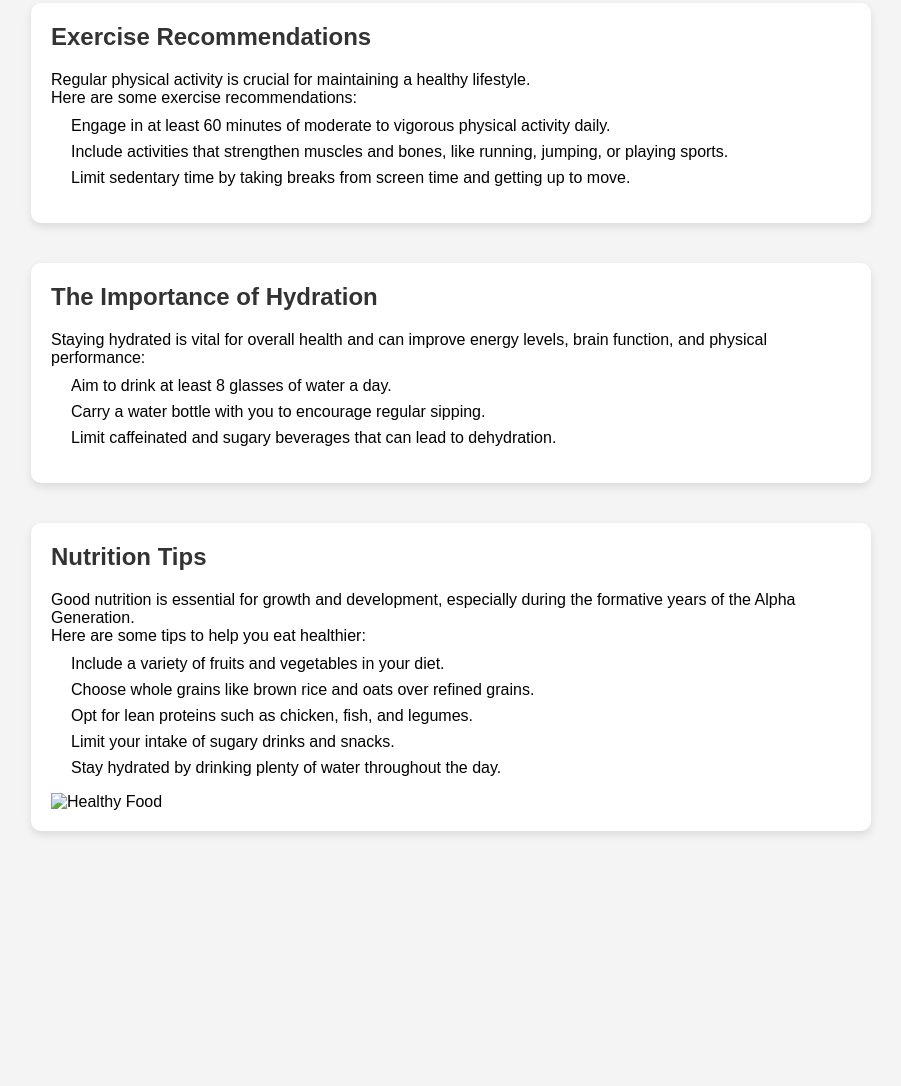
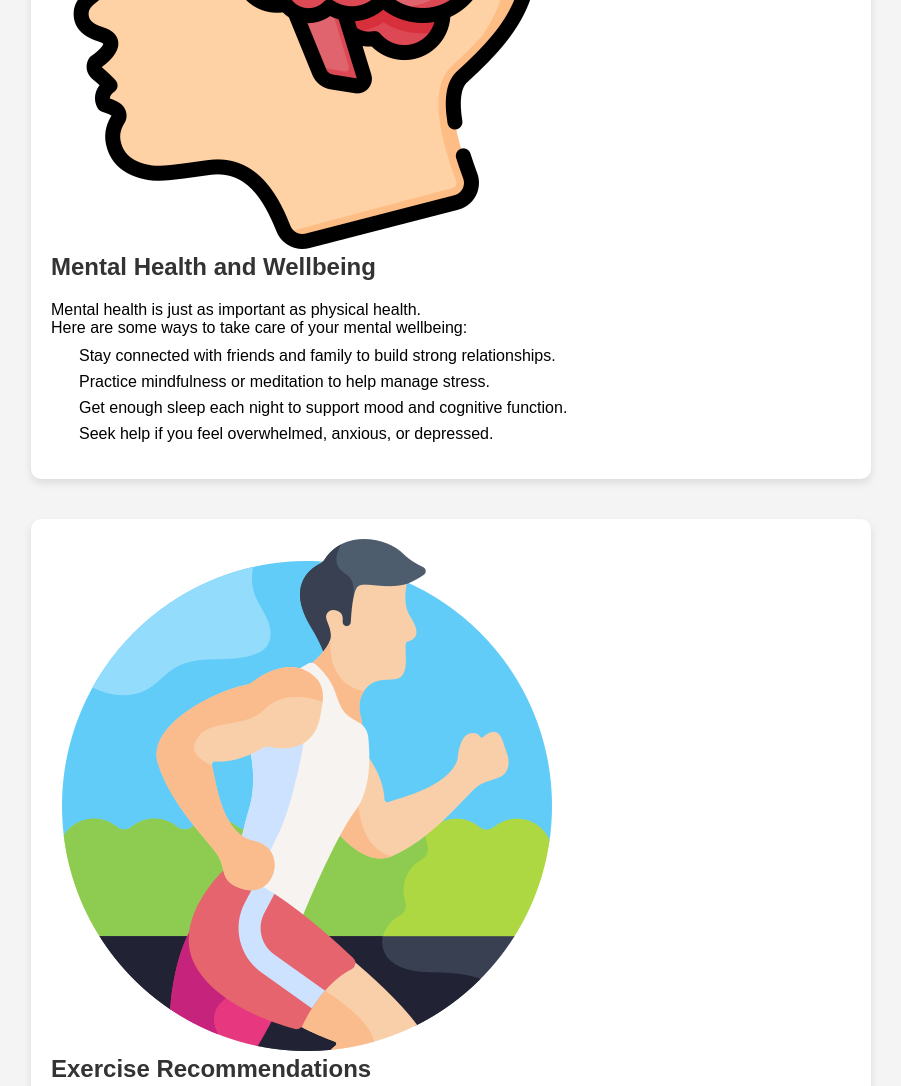
Before and after one commit to IsmaRaudhah/Assignment_WPA, a plain HTML site: page ASSIGNMENT/secondpage.html in a window 1280 px wide. Shown: the part 540-1626 px from the top of the page, without its empty margins (189-1090 px from the left). Before the commit the page ends 1431 px from the top, so only its background shows below. Drawn offline with Linux system fonts and the light colour scheme.

Commit message:
Update secondpage.html

```diff
--- a/ASSIGNMENT/secondpage.html
+++ b/ASSIGNMENT/secondpage.html
@@ -7,7 +7,6 @@
     <link rel="stylesheet" href="style.css">
 </head>
 <body>
-
     <header>
         <h1>Health Info</h1>
 		<p>Explore essential health information to better understand your well-being and make informed choices.</p>
@@ -20,53 +19,58 @@
     </ul>
 </nav>
     <main>
-
 		<section>
+            <div class="mental-health-container">
+                <img src="mental-health.png" alt="Mental Health Icon" class="mental-health-icon">
             <h2>Mental Health and Wellbeing</h2>
+        </div>
             <p>Mental health is just as important as physical health. <br> Here are some ways to take care of your mental wellbeing:</p>
-            <ul>
-                <li>Stay connected with friends and family to build strong relationships.</li>
-                <li>Practice mindfulness or meditation to help manage stress.</li>
-                <li>Get enough sleep each night to support mood and cognitive function.</li>
-                <li>Seek help if you feel overwhelmed, anxious, or depressed.</li>
+            <ul class="custom-points">
+                <li><span class="fa fa-check-circle"></span>Stay connected with friends and family to build strong relationships.</li>
+                <li><span class="fa fa-check-circle"></span>Practice mindfulness or meditation to help manage stress.</li>
+                <li><span class="fa fa-check-circle"></span>Get enough sleep each night to support mood and cognitive function.</li>
+                <li><span class="fa fa-check-circle"></span>Seek help if you feel overwhelmed, anxious, or depressed.</li>
             </ul>
         </section>
 
 		<section>
+            <div class="mental-health-container">
+                <img src="running.png" alt="Mental Health Icon" class="mental-health-icon">
             <h2>Exercise Recommendations</h2>
+            </div>
             <p>Regular physical activity is crucial for maintaining a healthy lifestyle. <br> Here are some exercise recommendations:</p>
-            <ul>
-                <li>Engage in at least 60 minutes of moderate to vigorous physical activity daily.</li>
-                <li>Include activities that strengthen muscles and bones, like running, jumping, or playing sports.</li>
-                <li>Limit sedentary time by taking breaks from screen time and getting up to move.</li>
+            <ul class="custom-points">
+                <li><span class="fa fa-check-circle"></span>Engage in at least 60 minutes of moderate to vigorous physical activity daily.</li>
+                <li><span class="fa fa-check-circle"></span>Include activities that strengthen muscles and bones, like running, jumping, or playing sports.</li>
+                <li><span class="fa fa-check-circle"></span>Limit sedentary time by taking breaks from screen time and getting up to move.</li>
             </ul>
         </section>
-
 		<section>
+            <div class="mental-health-container">
+                <img src="hydration.png" alt="Mental Health Icon" class="mental-health-icon">
             <h2>The Importance of Hydration</h2>
+        </div>
             <p>Staying hydrated is vital for overall health and can improve energy levels, brain function, and physical performance:</p>
-            <ul>
-                <li>Aim to drink at least 8 glasses of water a day.</li>
-                <li>Carry a water bottle with you to encourage regular sipping.</li>
-                <li>Limit caffeinated and sugary beverages that can lead to dehydration.</li>
+            <ul class="custom-points">
+                <li><span class="fa fa-check-circle"></span>Aim to drink at least 8 glasses of water a day.</li>
+                <li><span class="fa fa-check-circle"></span>Carry a water bottle with you to encourage regular sipping.</li>
+                <li><span class="fa fa-check-circle"></span>Limit caffeinated and sugary beverages that can lead to dehydration.</li>
             </ul>
         </section>
-
         <section>
+            <div class="mental-health-container">
+                <img src="nutrition.png" alt="Mental Health Icon" class="mental-health-icon">
             <h2>Nutrition Tips</h2>
+            </div>
             <p>Good nutrition is essential for growth and development, especially during the formative years of the Alpha Generation. <br> Here are some tips to help you eat healthier:</p>
-            <ul>
-                <li>Include a variety of fruits and vegetables in your diet.</li>
-                <li>Choose whole grains like brown rice and oats over refined grains.</li>
-                <li>Opt for lean proteins such as chicken, fish, and legumes.</li>
-                <li>Limit your intake of sugary drinks and snacks.</li>
-                <li>Stay hydrated by drinking plenty of water throughout the day.</li>
+            <ul class="custom-points">
+                <li><span class="fa fa-check-circle"></span>Include a variety of fruits and vegetables in your diet.</li>
+                <li><span class="fa fa-check-circle"></span>Choose whole grains like brown rice and oats over refined grains.</li>
+                <li><span class="fa fa-check-circle"></span>Opt for lean proteins such as chicken, fish, and legumes.</li>
+                <li><span class="fa fa-check-circle"></span>Limit your intake of sugary drinks and snacks.</li>
+                <li><span class="fa fa-check-circle"></span>Stay hydrated by drinking plenty of water throughout the day.</li>
             </ul>
-			<img src="ASSIGNMENT/pic/eating.jpg" alt="Healthy Food" class="health-image">
         </section>
-
-
-
     </main>
     <script src="script.js"></script>
 </body>
```
